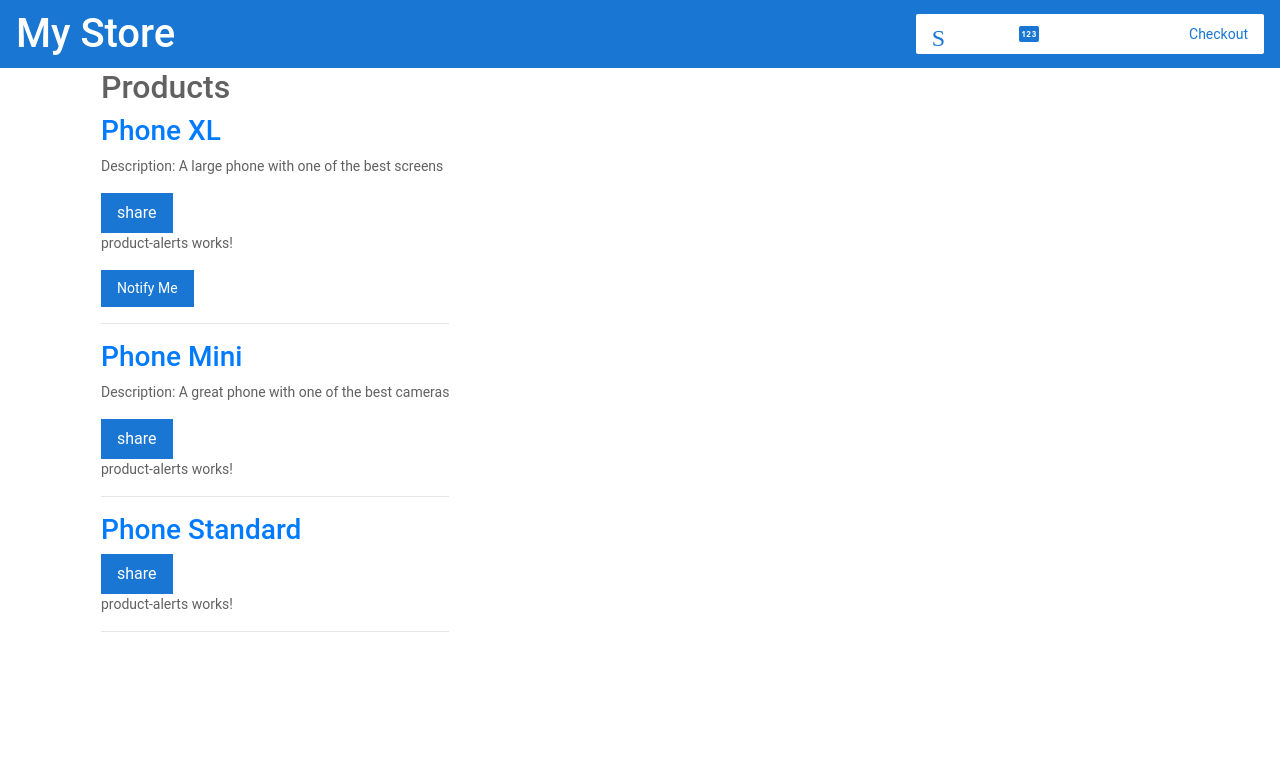
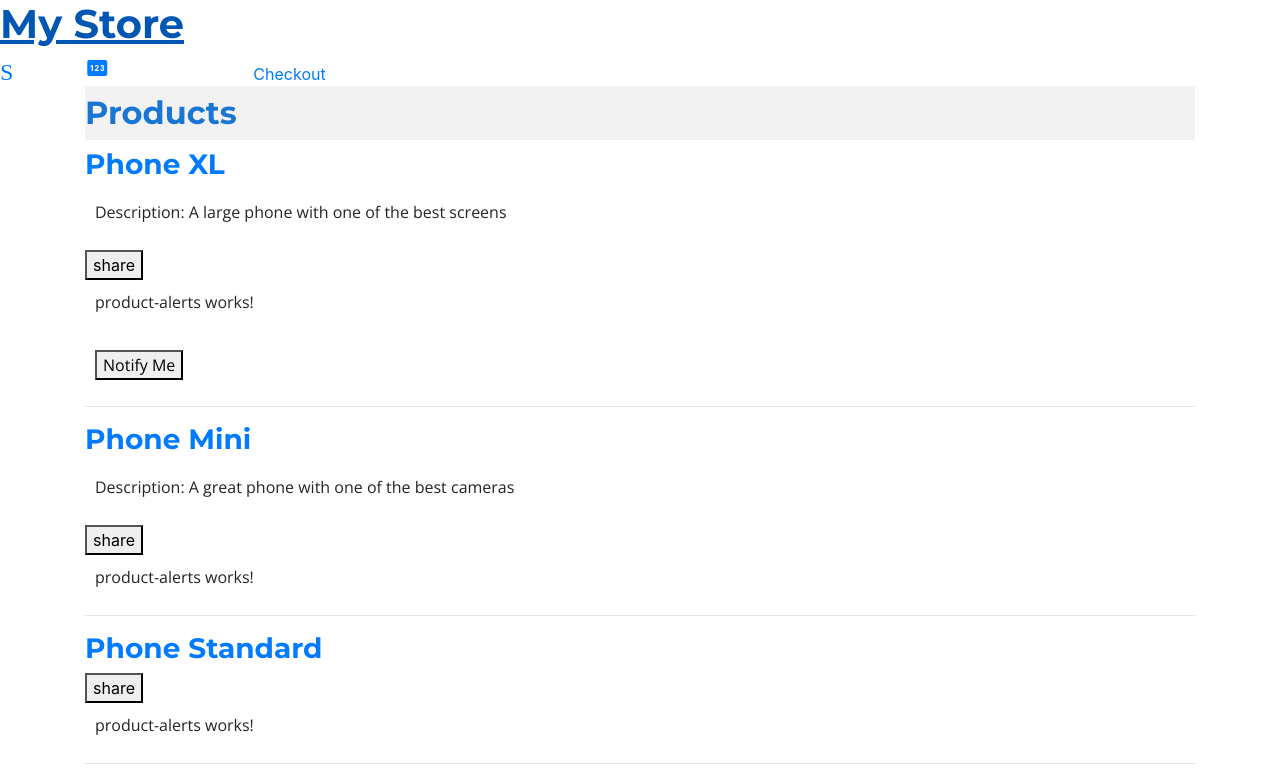
Before and after one commit to shintsal/angular-tutorial-mystore, an Angular app: page / in a window 1280 px wide. Shown: the top 774 px of the page. Built offline with nearby package versions, Linux system fonts and the light colour scheme.

Commit message:
lisää css säännöt komponentteihin

```diff
--- a/src/app/product-list/product-list.component.css
+++ b/src/app/product-list/product-list.component.css
@@ -0,0 +1,14 @@
+h2{
+    background-color: #f2f2f2;
+    padding: 8px 0;
+    color: #1976D2;
+  }
+
+  p:hover{
+  cursor: pointer;
+  }
+
+  .price{
+    font-weight:700;
+    margin-top: -20px;
+  }
--- a/src/app/top-bar/top-bar.component.css
+++ b/src/app/top-bar/top-bar.component.css
@@ -0,0 +1,18 @@
+h2 {
+    font-family: 'Montserrat', sans-serif;
+    color: #fff;
+    text-decoration: none;
+    font-size: 1.5rem;
+  }
+
+  h2:hover{
+  opacity: 0.7;
+  }
+
+  fa-icon {
+    padding-right: 5px;
+  }
+
+  a {
+    cursor: pointer;
+  }
--- a/src/styles.css
+++ b/src/styles.css
@@ -1,146 +1,19 @@
-/* You can add global styles to this file, and also import other style files */
-/* Global Styles */
+@import "~bootstrap/dist/css/bootstrap.css";
 
-* {
-    font-family: 'Roboto', Arial, sans-serif;
-    color: #616161;
-    box-sizing: border-box;
-    -webkit-font-smoothing: antialiased;
-    -moz-osx-font-smoothing: grayscale;
-  }
-
-  body {
-    margin: 0;
-  }
-
-  .container {
-    display: flex;
-    flex-direction: row;
-  }
-
-  router-outlet + *  {
-    padding: 0 16px;
-  }
-
-  /* Text */
-
-  h1 {
-    font-size: 32px;
-  }
-
-  h2 {
-    font-size: 20px;
-  }
-
-  h1, h2 {
-    font-weight: lighter;
-  }
-
-  p {
-    font-size: 14px;
-  }
-
-  /* Hyperlink */
-
-  a {
-    cursor: pointer;
-    color: #1976d2;
-    text-decoration: none;
-  }
-
-  a:hover {
-    opacity: 0.8;
-  }
-
-  /* Input */
-
-  input {
-    font-size: 14px;
-    border-radius: 2px;
-    padding: 8px;
-    margin-bottom: 16px;
-    border: 1px solid #BDBDBD;
-  }
-
-  label {
-    font-size: 12px;
-    font-weight: bold;
-    margin-bottom: 4px;
-    display: block;
-    text-transform: uppercase;
-  }
-
-  /* Button */
-  .button, button {
-    display: inline-flex;
-    align-items: center;
-    padding: 8px 16px;
-    border-radius: 2px;
-    font-size: 14px;
-    cursor: pointer;
-    background-color: #1976d2;
-    color: white;
-    border: none;
-  }
-
-  .button:hover, button:hover {
-    opacity: 0.8;
-    font-weight: normal;
-  }
-
-  .button:disabled, button:disabled {
-    opacity: 0.5;
-    cursor: auto;
-  }
-
-  /* Fancy Button */
-
-  .fancy-button {
-    background-color: white;
-    color: #1976d2;
-  }
-
-  .fancy-button i.material-icons {
-    color: #1976d2;
-    padding-right: 4px;
-  }
-
-  /* Top Bar */
-
-  app-top-bar {
-    width: 100%;
-    height: 68px;
-    background-color: #1976d2;
-    padding: 16px;
-    display: flex;
-    flex-direction: row;
-    justify-content: space-between;
-    align-items: center;
-  }
-
-  app-top-bar h1 {
-    color: white;
-    margin: 0;
-  }
-
-  /* Checkout Cart, Shipping Prices */
-
-  .cart-item, .shipping-item {
-    width: 100%;
-    min-width: 400px;
-    max-width: 450px;
-    display: flex;
-    flex-direction: row;
-    justify-content: space-between;
-    padding: 16px 32px;
-    margin-bottom: 8px;
-    border-radius: 2px;
-    background-color: #EEEEEE;
-  }
+@import url('https://fonts.googleapis.com/css?family=Montserrat:700|Open+Sans&display=swap');
 
 
-  /*
-  Copyright Google LLC. All Rights Reserved.
-  Use of this source code is governed by an MIT-style license that
-  can be found in the LICENSE file at http://angular.io/license
-  */
+h1,h2,h3,h4,h5,h6{
+  font-family: 'Montserrat', sans-serif;
+}
+p {
+  font-family: 'Open Sans', sans-serif;
+  padding: 10px;
+}
+
+btn-primary {
+  background-color: #1976D2 !important;
+}
+primary {
+  color:#1976D2 !important;
+}
```
